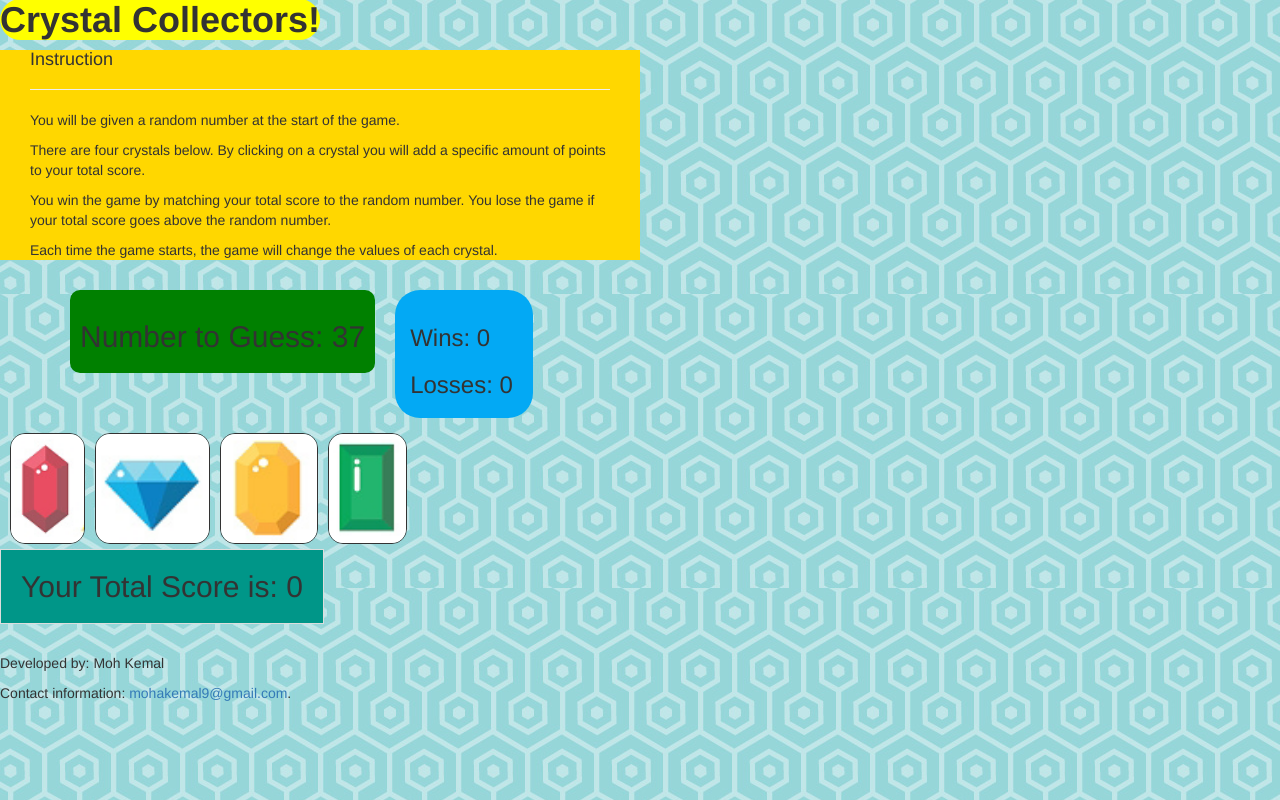
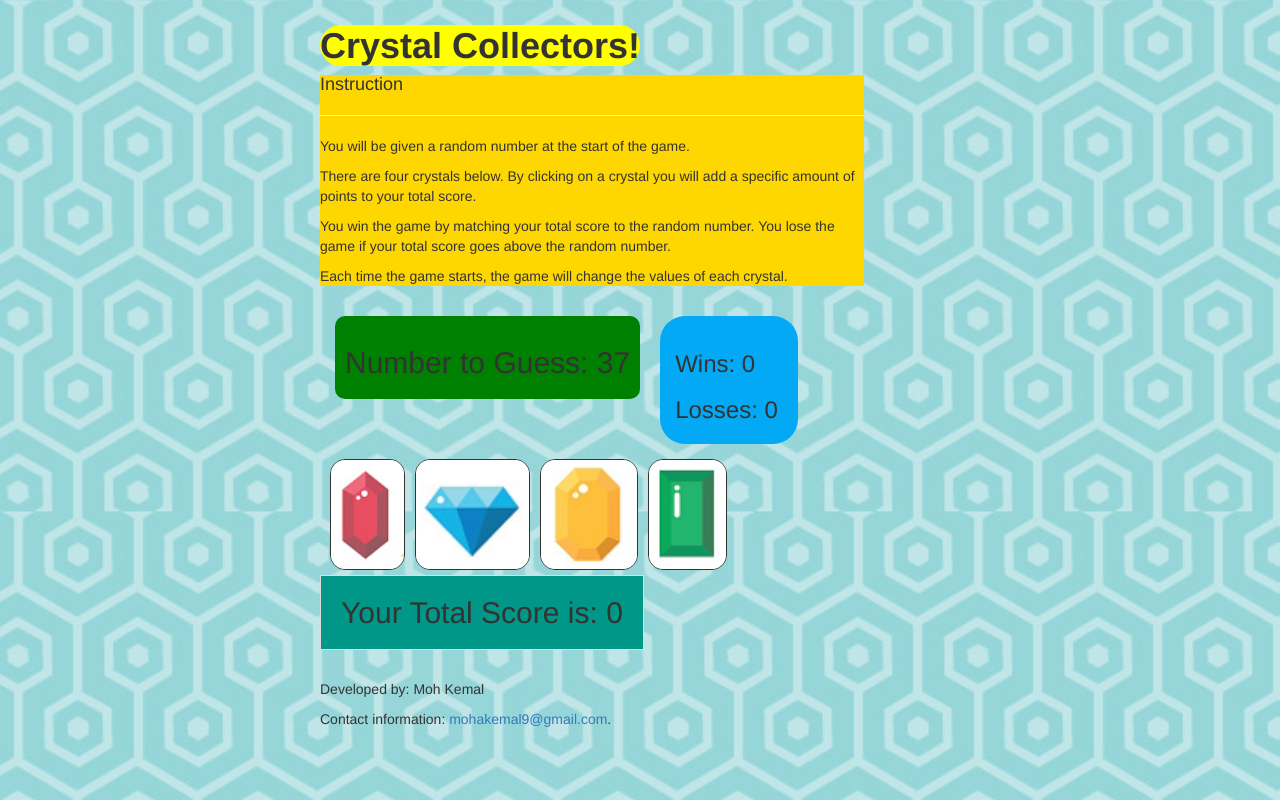
Before and after one commit to mrkem598/CrystalsCollector-Game, a PHP site: page / in a window 1280 px wide; the page is wider, and only the part inside the window is pictured. Run offline with PHP 8.4, Linux system fonts and the light colour scheme.

Commit message:
Add files via upload

```diff
--- a/assets/css/style.css
+++ b/assets/css/style.css
@@ -1,13 +1,26 @@
 #container-fluid {
-	box-sizing: border-box;
+	/* box-sizing: 80%;
 	border-color: red;
 	border-radius: 40px;
 	content: center;
-
+	padding-right: 20%;
+	padding-left: 20%;
+	padding-top: 5%;
+	padding-bottom: 5%; */
+	width: 75%;
+	height: 90%px;
+	padding-left: 25%;
+	padding-top: 2%;
+	padding-bottom: 1%;
+	/* border: solid 2px; */
+	/* background-image: url('../images/background.jpg');
+	background-size: 75%; */
 }
 
 body {
 	background-image: url("../images/background.jpg");
+	background-size: 75%;
+	border: solid 2px;
 }
 
 h1{
@@ -31,11 +44,11 @@ h1{
 #instructions {
 	background-color: gold;
 	text-decoration-color: bold, white;
-	width: 50%;
+	width: 85%;
 	clear:both;
-	padding-right: 30px;
-	padding-left: 30px;
-	margin-margin: 20px;
+	padding-right: auto;
+	padding-left: auto;
+	margin-margin: 2px;
 	border: solid 1px #ddd
 	border-radius: 30px;
 }
```
